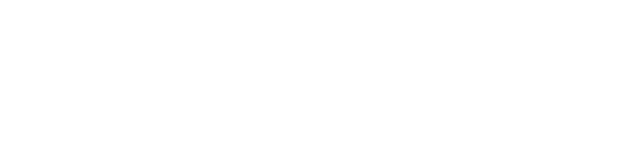
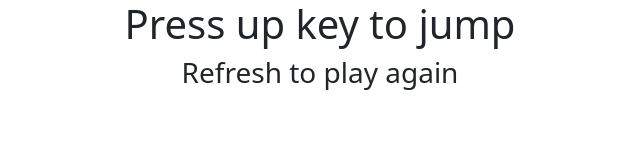
Before and after one commit to MaianneThornton/JumpGame, a plain HTML site: page index.html in a window 1280 px wide. Shown: the whole page, without its empty margins (320-960 px from the left). Drawn offline with nearby package versions, Linux system fonts and the light colour scheme.

Commit message:
Added bootstrap css & js links

```diff
--- a/index.html
+++ b/index.html
@@ -1,11 +1,12 @@
 <!DOCTYPE html>
-<html lang="en" onclick="jump()">
+<html lang="en" onkeyup="jump()">
 <head>
   <meta charset="UTF-8">
   <meta http-equiv="X-UA-Compatible" content="IE=edge">
   <meta name="viewport" content="width=device-width, initial-scale=1.0">
   <meta name="description" content="Dinosaur Game">
   <meta name="author" content="Maianne Thornton">
+  <link href="https://cdn.jsdelivr.net/npm/bootstrap@5.1.1/dist/css/bootstrap.min.css" rel="stylesheet" integrity="sha384-F3w7mX95PdgyTmZZMECAngseQB83DfGTowi0iMjiWaeVhAn4FJkqJByhZMI3AhiU" crossorigin="anonymous">
   <link rel="stylesheet" href="style.css">
   <title>Dinosaur Game</title>
 </head>
@@ -14,6 +15,11 @@
     <div id="character"></div>
     <div id="block"></div>
   </div>
+  <div>
+    <h1 class="d-flex justify-content-center">Press up key to jump</h1>
+    <h3 class="d-flex justify-content-center">Refresh to play again</h3>
+  </div>
   <script src="script.js"></script>
+  <script src="https://cdn.jsdelivr.net/npm/bootstrap@5.1.1/dist/js/bootstrap.bundle.min.js" integrity="sha384-/bQdsTh/da6pkI1MST/rWKFNjaCP5gBSY4sEBT38Q/9RBh9AH40zEOg7Hlq2THRZ" crossorigin="anonymous"></script>
 </body>
 </html>
```
